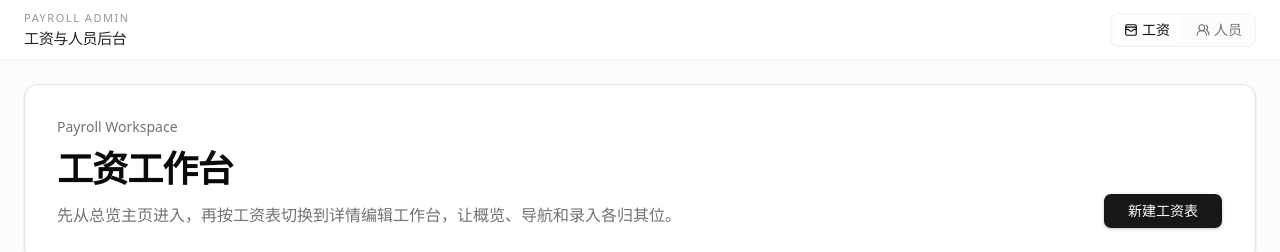
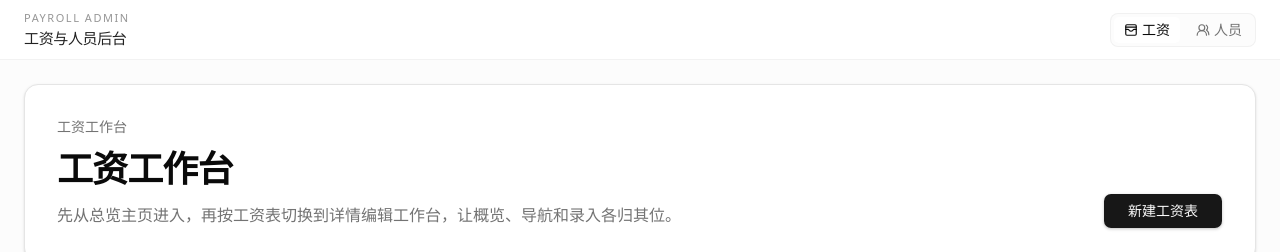
Before and after one commit to 979136437/payroll, a React (Vite) app: page / in a window 1280 px wide. Shown: the top 252 px of the page. Built offline with nearby package versions, Linux system fonts and the light colour scheme.

Commit message:
feat(i18n): 添加工资工作台中文安装器文案

```diff
--- a/index.html
+++ b/index.html
@@ -4,7 +4,7 @@
     <meta charset="UTF-8" />
     <link rel="icon" type="image/svg+xml" href="/favicon.svg" />
     <meta name="viewport" content="width=device-width, initial-scale=1.0" />
-    <title>-vite-scaffold-</title>
+    <title>工资工作台</title>
   </head>
   <body>
     <div id="root"></div>
--- a/src-tauri/tauri.conf.json
+++ b/src-tauri/tauri.conf.json
@@ -34,6 +34,15 @@
       "icons/icon.icns",
       "icons/icon.ico"
     ],
+    "windows": {
+      "wix": {
+        "language": {
+          "zh-CN": {
+            "localePath": "wix/zh-CN.wxl"
+          }
+        }
+      }
+    },
     "android": {
       "debugApplicationIdSuffix": ".debug"
     }
--- a/src/widgets/payroll-workspace/ui/payroll-overview-panel.tsx
+++ b/src/widgets/payroll-workspace/ui/payroll-overview-panel.tsx
@@ -24,7 +24,7 @@ export function PayrollOverviewPanel() {
       <div className="rounded-xl border bg-card p-6 shadow-sm md:p-8">
         <div className="flex flex-col gap-6 lg:flex-row lg:items-end lg:justify-between">
           <div className="max-w-3xl space-y-3">
-            <p className="text-sm font-medium text-muted-foreground">Payroll Workspace</p>
+            <p className="text-sm font-medium text-muted-foreground">工资工作台</p>
             <h1 className="text-3xl font-semibold tracking-tight text-foreground md:text-4xl">
               工资工作台
             </h1>
```
Also changed, not shown: 1 other file (tests, documents, lock files or other folders).
